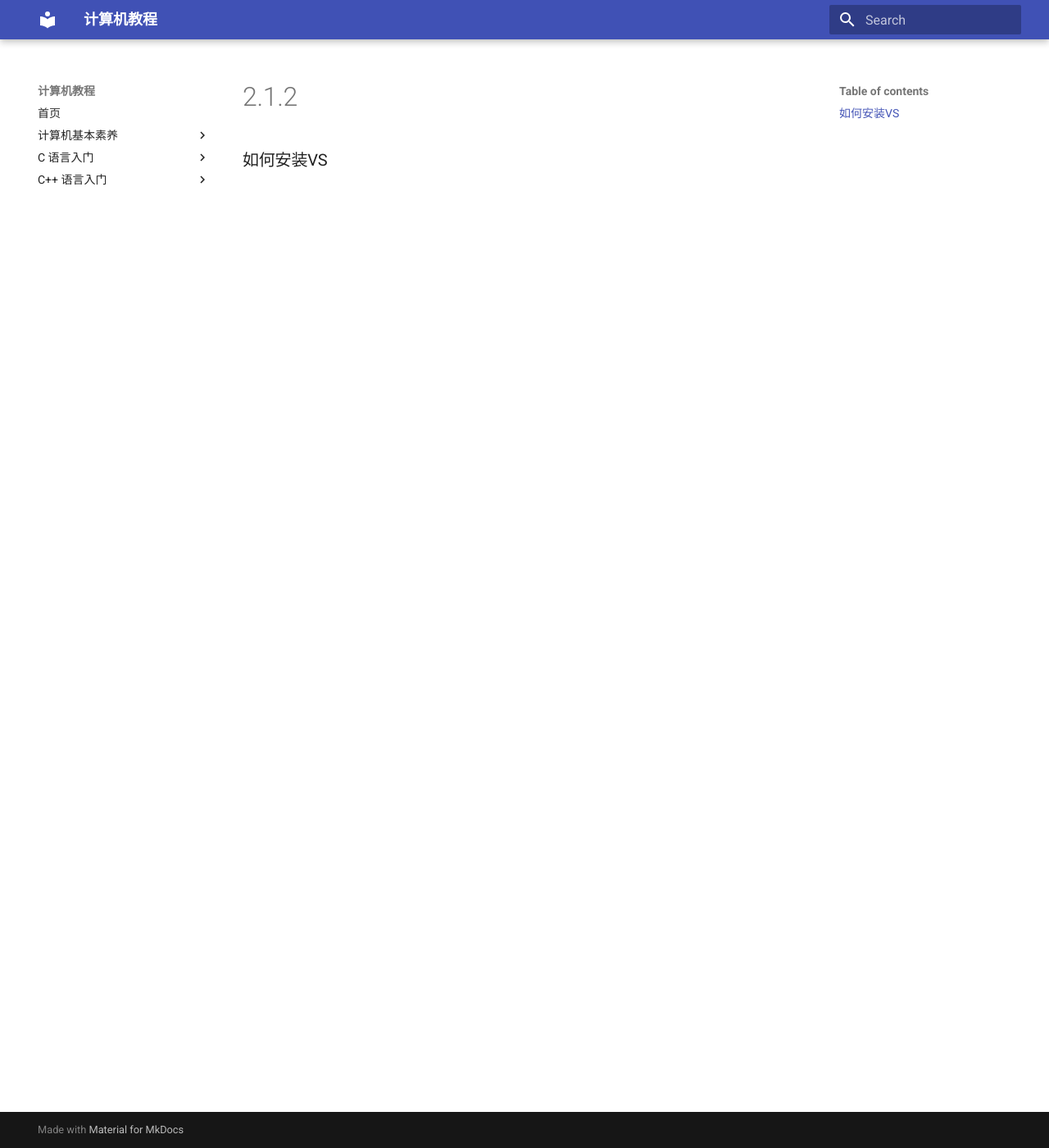
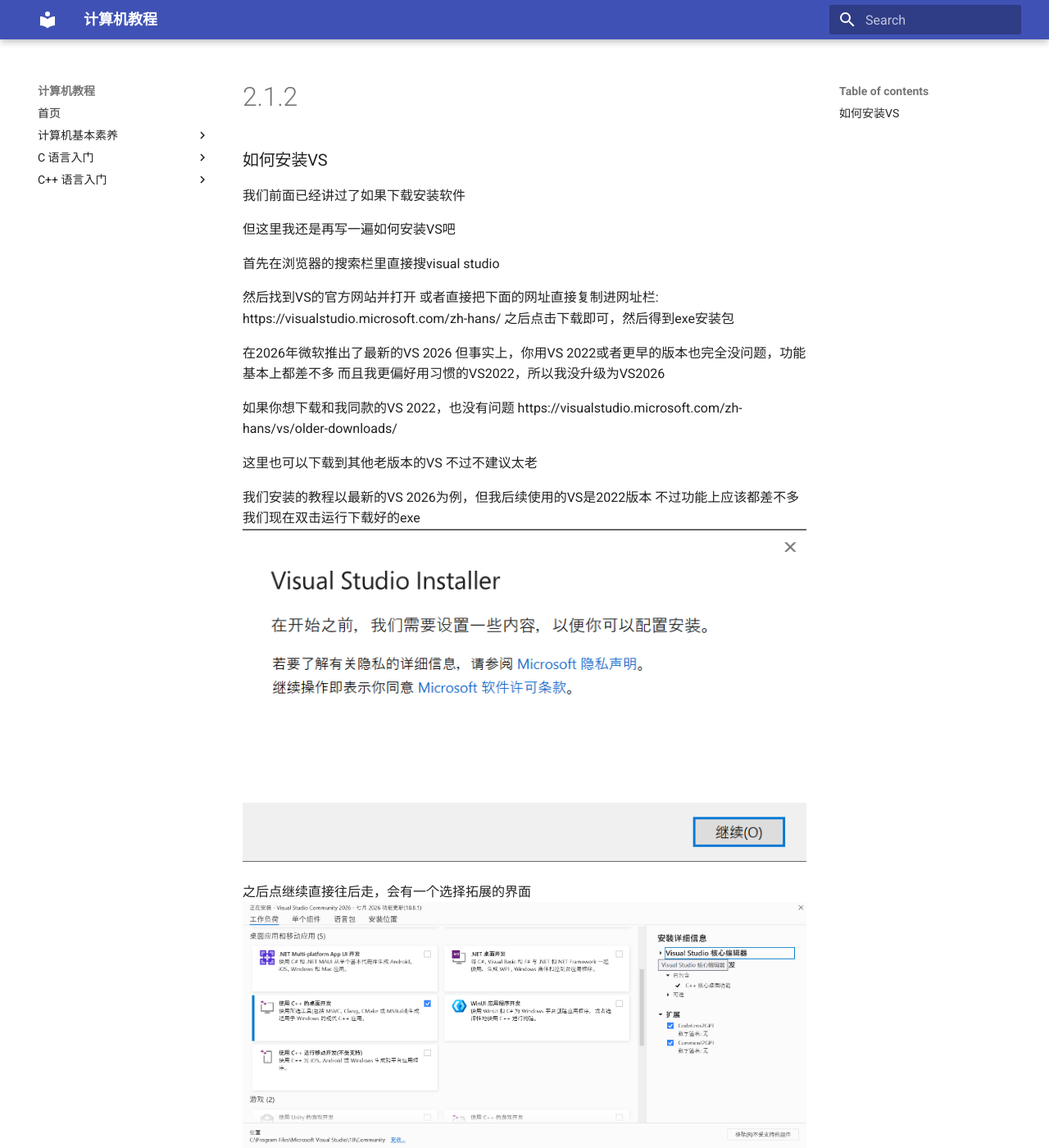
Before and after one commit to Muhamia/computer-tutorials, an MkDocs documentation site: the page built from docs/programming-language-c/2.1.2.md, in a window 1280 px wide and 1400 px high. Shown: the whole window at 82% size. Built offline with MkDocs 1.6.1 and Material for MkDocs 9.7.7, drawn with Linux system fonts in a browser that asks for light colours; some of the changed text lies outside the part shown.

Commit message:
From download VS to helloworld

```diff
--- a/docs/programming-language-c/2.1.2.md
+++ b/docs/programming-language-c/2.1.2.md
@@ -1 +1,44 @@
 ### 如何安装VS
+
+我们前面已经讲过了如果下载安装软件
+
+但这里我还是再写一遍如何安装VS吧
+
+首先在浏览器的搜索栏里直接搜visual studio
+
+然后找到VS的官方网站并打开
+或者直接把下面的网址直接复制进网址栏:
+https://visualstudio.microsoft.com/zh-hans/
+之后点击下载即可，然后得到exe安装包
+
+在2026年微软推出了最新的VS 2026
+但事实上，你用VS 2022或者更早的版本也完全没问题，功能基本上都差不多
+而且我更偏好用习惯的VS2022，所以我没升级为VS2026
+
+如果你想下载和我同款的VS 2022，也没有问题
+https://visualstudio.microsoft.com/zh-hans/vs/older-downloads/
+
+这里也可以下载到其他老版本的VS
+不过不建议太老
+
+我们安装的教程以最新的VS 2026为例，但我后续使用的VS是2022版本
+不过功能上应该都差不多
+我们现在双击运行下载好的exe
+![](../assets/images/2.1/VSsetup1.png)
+
+之后点继续直接往后走，会有一个选择拓展的界面
+![](../assets/images/2.1/VSsetup2.png)
+这里我们只勾选"使用C++的桌面开发"即可
+
+其他的都不用选
+
+当然，这个界面后续也可以打开来删除和添加拓展包
+
+之后点击右下角的安装即可
+
+如果C盘的空间比较拮据，也可以在左下角改安装位置
+
+---
+
+安装好之后，我们就可以开始编程了
+当然，我会先从最简单的hello,world开始，给大家介绍一点很基础的概念
```
Also changed, not shown: docs/programming-language-c/2.1.1.md (+4 -1 lines), docs/programming-language-c/2.2.1.md (added, +49 -0 lines), docs/programming-language-c/2.2.2.md (added, +83 -0 lines), docs/assets/images/2.1/RUN1.png (added), docs/assets/images/2.1/RUN2.png (added), docs/assets/images/2.1/RUN3.png (added), docs/assets/images/2.1/VSNP1.png (added), docs/assets/images/2.1/VSNP2.png (added), docs/assets/images/2.1/VSNP3.png (added), docs/assets/images/2.1/VSNP4.png (added), docs/assets/images/2.1/VSNP5.png (added), docs/assets/images/2.1/VSNP6.png (added), docs/assets/images/2.1/VSsetup1.png (added), docs/assets/images/2.1/VSsetup2.png (added).
